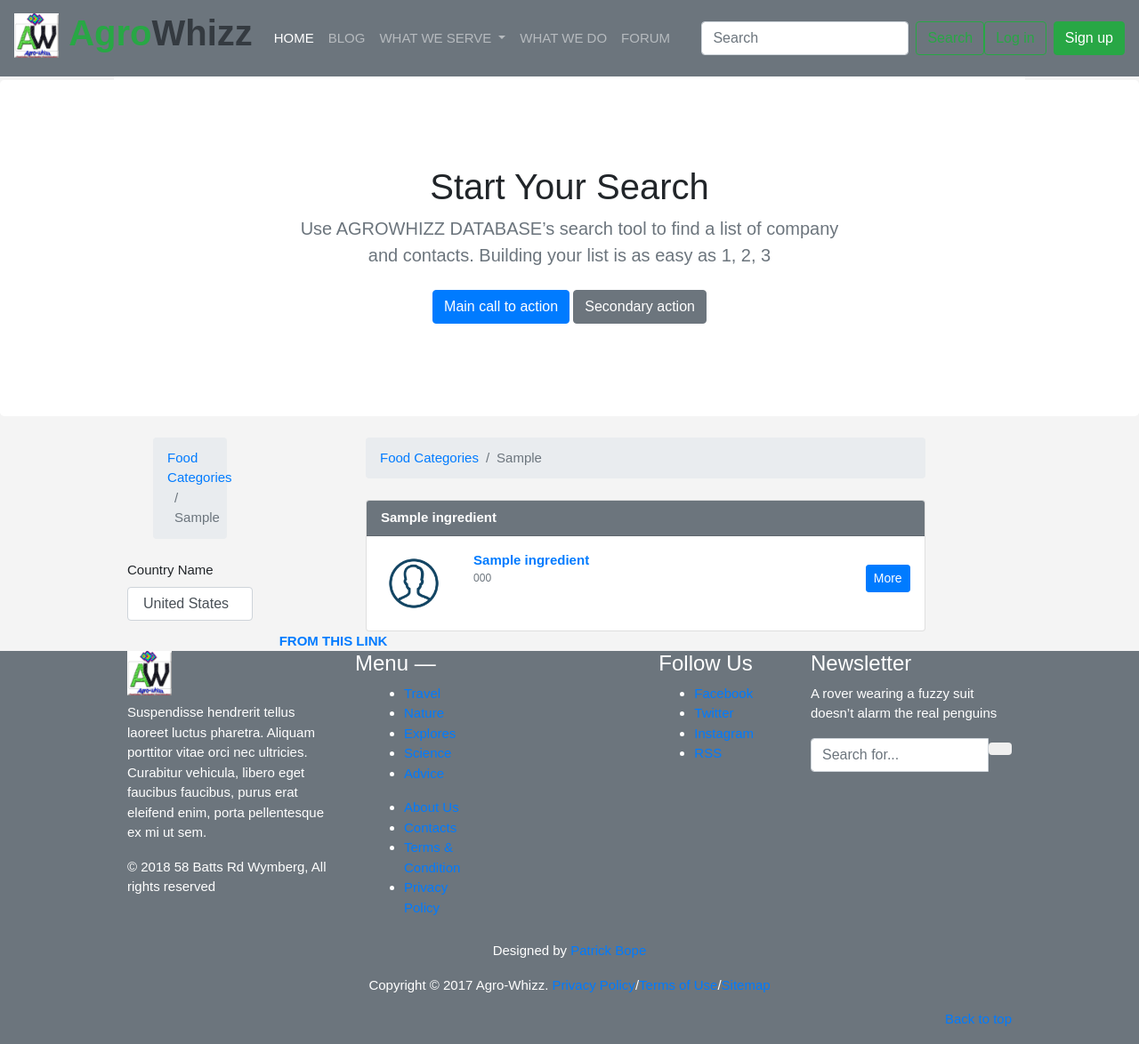
After one commit to patbpm/whizzproject, a Django app: page /agrodata/foodcategoriesdata/1/ in a window 1280 px wide. The commit adds this page. Shown: the whole page at 89% size. Run offline with Django 3.2, Linux system fonts and the light colour scheme; tables that the repository leaves empty hold one stand-in row (values such as "Sample post"); some libraries are stand-ins or nearby versions; grey boxes are pictures that could not be loaded.

Commit message:
Making a Food Categories and Ingredient list files

```diff
--- a/agrowhizz/agrodata/models.py
+++ b/agrowhizz/agrodata/models.py
@@ -58,7 +58,7 @@ class IngredientsCategories(models.Model):
 class Ingredients(models.Model):
     name = models.CharField(max_length=200)
     category = models.ForeignKey(IngredientsCategories, related_name='Ingredients',on_delete=models.PROTECT)
-    company_name = models.ForeignKey(Company, related_name='companyname',on_delete=models.PROTECT)
+    company_name = models.ForeignKey(Company, related_name='Ingredients',on_delete=models.PROTECT)
     product_code = models.CharField(max_length=10)
     last_updated = models.DateTimeField(auto_now_add=True)
 
--- a/agrowhizz/agrodata/templates/agrodata/agrodata.html
+++ b/agrowhizz/agrodata/templates/agrodata/agrodata.html
@@ -38,7 +38,7 @@ Database
         <div class="card mb-4 box-shadow">
           <img class="card-img-top" src="/static/imgs/home/Headerimg2.jpg" alt="Card image cap">
           <div class="card-body">
-            <p class="card-text">This is a wider card with supporting text below as a natural lead-in to additional content. This content is a little bit longer.</p>
+              <p class="card-text ">Search by:<a href={% url 'foodcategoriesdata'%}>Food Ingredients</a></p>
             <div class="d-flex justify-content-between align-items-center">
               <div class="btn-group">
                 <button type="button" class="btn btn-sm btn-outline-secondary">View</button>
--- /dev/null
+++ b/agrowhizz/agrodata/templates/agrodata/ingredientList.html
@@ -0,0 +1,91 @@
+{% extends 'home/index.html' %}
+{% block title %}
+{{ categories.category }} - Ingredient List
+{% endblock %}
+{% block content %}
+<section class="jumbotron text-center">
+  <div class="container">
+    <h1 class="jumbotron-heading">Start Your Search</h1>
+    <p class="lead text-muted">Use AGROWHIZZ DATABASE’s search tool to find a list of company and contacts.  Building your list is as easy as 1, 2, 3</p>
+    <p>
+      <a href="#" class="btn btn-primary my-2">Main call to action</a>
+      <a href="#" class="btn btn-secondary my-2">Secondary action</a>
+    </p>
+  </div>
+</section>
+<section>
+    <div class="container">
+        <div class="row">
+            <div class="col-12 col-sm-2">
+                 <div class="container">
+                    <ol class="breadcrumb my-4">
+                      <li class="breadcrumb-item"><a href="{% url 'foodcategoriesdata' %}">Food Categories</a></li>
+                      <li class="breadcrumb-item active">{{ categories.category }}</li>
+                    </ol>
+                </div>
+                <form>
+                    <div class="form-group"> <!-- Country field -->
+                        <label class="control-label " for="name">Country Name</label>
+                        <div class="bfh-selectbox bfh-countries" data-country="US" data-flags="true">
+                        </div>
+                    </div>
+
+                </form>
+            </div>
+            <div class="col-12 col-sm-10">
+
+                <div class="container">
+                    <ol class="breadcrumb my-4">
+                      <li class="breadcrumb-item"><a href="{% url 'foodcategoriesdata' %}">Food Categories</a></li>
+                      <li class="breadcrumb-item active">{{ categories.category }}</li>
+                    </ol>
+                </div>
+                <div class="container">
+
+                    {% for ingredient in ingredients %}
+                    <div class="card">
+                        <div class="card-header text-white bg-secondary py-2 px-3"><strong>{{ ingredient.name }}</strong></div>
+                        <div class="card-body p-3">
+                            <div class="row">
+                                <div class="col-2">
+                                <img src="/static/imgs/home/avatar.png"  alt="" class="w-100">
+
+                                </div>
+                                <div class="col-10">
+                                    <div class="row mb-3">
+                                        <div class="col-6">
+                                        <strong class="text-muted"><a href="">{{ ingredient.name }}</a></strong>
+                                        <small class="text-muted d-block">{{ ingredient.product_code}}</small>
+                                        </div>
+                                        <div class="col-6 text-right">
+
+                                            <div class="mt-3">
+                                                <a href=""
+                                                    class="btn btn-primary btn-sm"
+                                                    role="button">More</a>
+                                            </div>
+                                        </div>
+                                    </div>
+
+                                </div>
+                            </div>
+                        </div>
+                    </div>
+
+                    {% endfor %}
+
+                </div>
+
+
+
+                <a href="https://www.thefoodsafetynetwork.co.za/about-us"><strong>FROM THIS LINK</strong> </a>
+
+
+            </div>
+
+        </div>
+    </div>
+</section>
+
+
+{% endblock %}
--- a/agrowhizz/agrodata/urls.py
+++ b/agrowhizz/agrodata/urls.py
@@ -3,7 +3,9 @@ from . import views
 
 urlpatterns = [
     url(r'^$', views.agrodata, name='agrodata'),
-    url(r'^foodindustrydata/$', views.foodindustrydata, name='foodindustrydata'),
+    url(r'^foodindustrydata/$', views.CompanyCategoryListView.as_view(), name='foodindustrydata'),
+    url(r'^foodcategoriesdata/$', views.FoodCategoryListView.as_view(), name='foodcategoriesdata'),
     url(r'^foodindustrydata/(?P<pk>\d+)/$', views.companyList, name='companyList'),
+    url(r'^foodcategoriesdata/(?P<pk>\d+)/$', views.ingredientList, name='ingredientList'),
     url(r'^foodindustrydata/(?P<pk>\d+)/companydetails/(?P<company_pk>\d+)/$', views.companyDetails, name='companyDetails'),
 ]
--- a/agrowhizz/agrodata/views.py
+++ b/agrowhizz/agrodata/views.py
@@ -1,4 +1,6 @@
 from django.shortcuts import render, get_object_or_404
+from django.views.generic import ListView
+from django.utils.decorators import method_decorator
 from .models import Database, Company, CompanyAddress, IngredientsCategories, Ingredients
 from django.contrib.auth.decorators import login_required
 # Create your views here.
@@ -6,16 +8,24 @@ def agrodata(request):
 
     return render(request, 'agrodata/agrodata.html', {})
 
-@login_required
+
+# view for all the Company classification #
+@method_decorator(login_required, name='dispatch')
+class CompanyCategoryListView(ListView):
+    model = Database
+    context_object_name = 'databases'
+    template_name = 'agrodata/foodindustrydata.html'
+    ordering = 'name'
+
 # view for all the food classification #
-def foodindustrydata(request):
-    databases = Database.objects.all().order_by('name')
-    context = {
-        'databases': databases,
-    }
-    return render(request, 'agrodata/foodindustrydata.html', context)
+@method_decorator(login_required, name='dispatch')
+class FoodCategoryListView(ListView):
+    model = IngredientsCategories
+    context_object_name = 'foodCategories'
+    template_name = 'agrodata/foodcategoriesdata.html'
 
-# View for all the Comany Name #
+
+# View for all the Company Name #
 def companyList(request, pk):
     databases = Database.objects.get(pk=pk)
     companies = databases.companies.order_by('company_name')
@@ -27,16 +37,32 @@ def companyList(request, pk):
     }
     return render(request, 'agrodata/companyList.html', context)
 
+# View for all the Company Name #
+def ingredientList(request, pk):
+    categories = IngredientsCategories.objects.get(pk=pk)
+    ingredients = categories.Ingredients.order_by('name')
+
+    context = {
+        'categories': categories,
+        'ingredients': ingredients,
+
+    }
+    return render(request, 'agrodata/ingredientList.html', context)
+
 def companyDetails(request, pk, company_pk):
 
     company = get_object_or_404(Company, database__pk=pk, pk=company_pk)
     addresses = company.companyAddress.get()
-    categories = IngredientsCategories.objects.all()
+    categories = company.Ingredients.all()
+    ingredients = company.Ingredients.all()
+
+
+
     context = {
 
        'company': company,
        'addresses': addresses,
        'categories': categories,
-
+       'ingredients': ingredients,
     }
     return render(request, 'agrodata/companyDetails.html', context)
```
Also changed, not shown: agrowhizz/agrodata/templates/agrodata/companyDetails.html (+8 -11 lines), agrowhizz/agrodata/templates/agrodata/foodcategoriesdata.html (added, +64 -0 lines), 1 other file.
